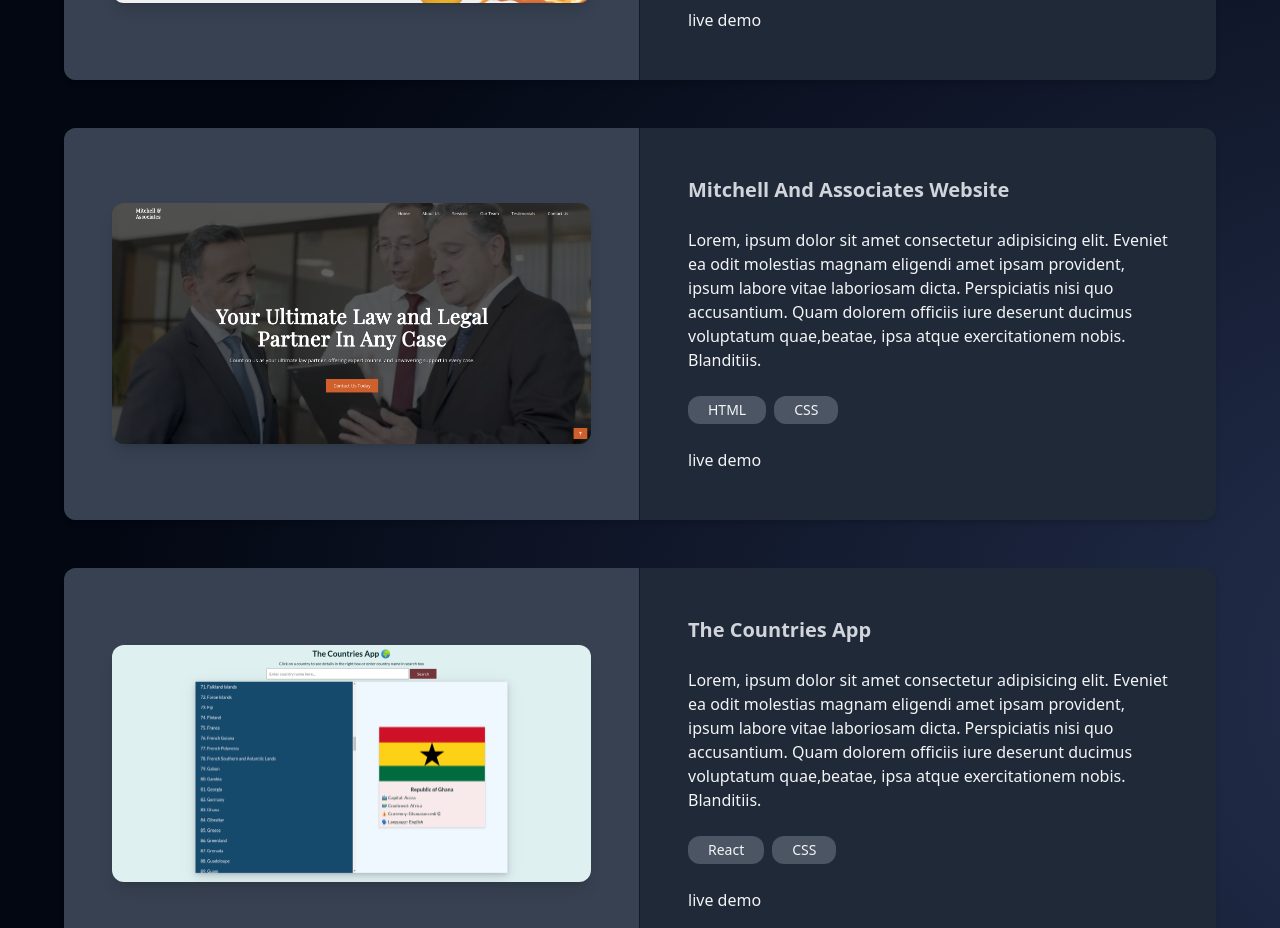
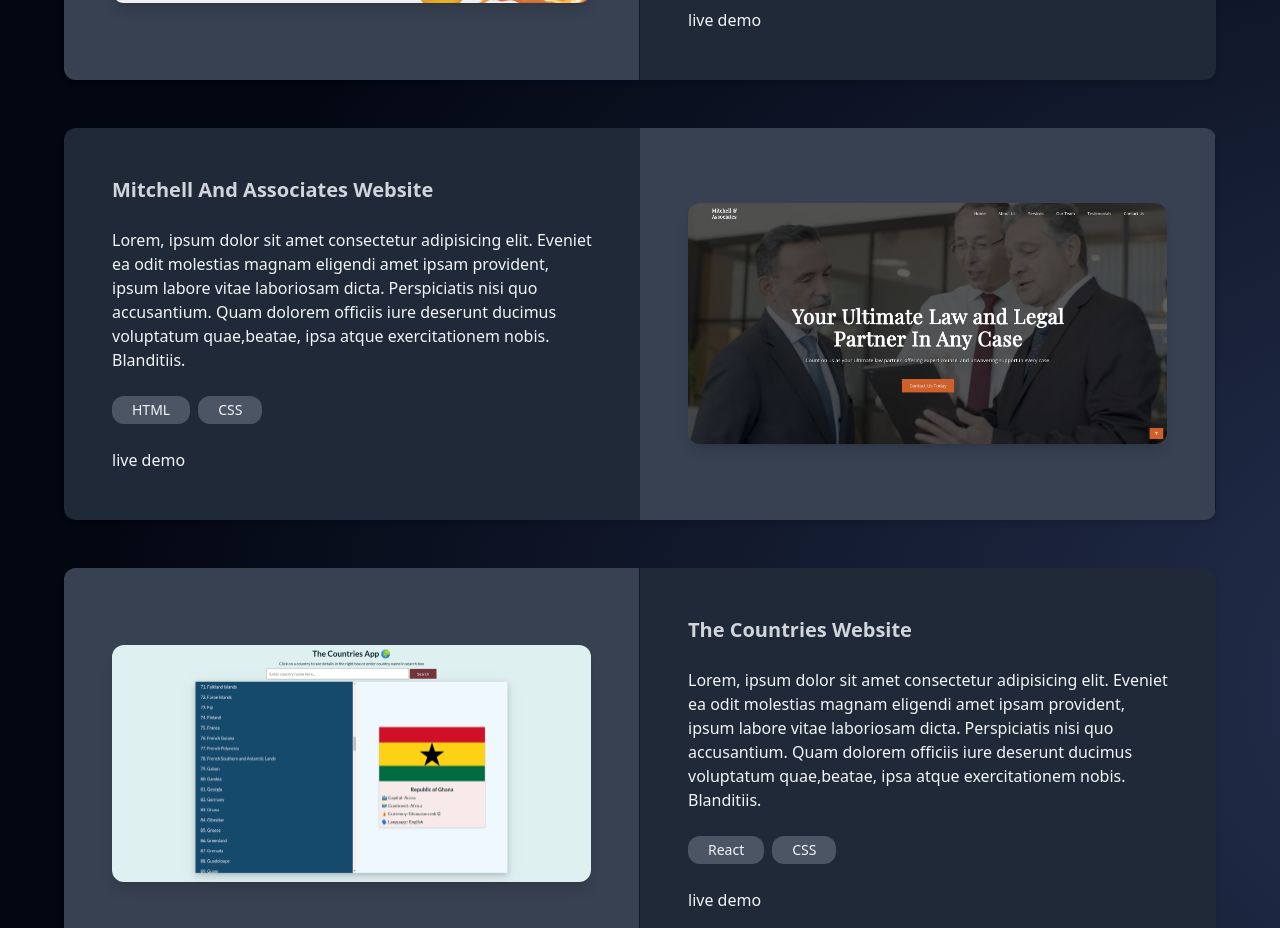
Before and after one commit to kworlanyo/worlanyo-kwabla-kporfeame, a React (Vite) app: page / in a window 1280 px wide. Shown: the part 1000-1928 px from the top of the page. Built offline with nearby package versions, Linux system fonts and the light colour scheme.

Commit message:
Changed the address of the countries website and worked on the hero component

```diff
--- a/src/components/Hero.jsx
+++ b/src/components/Hero.jsx
@@ -1,5 +1,4 @@
 /* eslint-disable react/no-unescaped-entities */
-// import avatar from "../assets/avatar.png";
 import heroImage from "../assets/hero-image-1.png";
 import { FaSquareXTwitter } from "react-icons/fa6";
 import { FaLinkedin } from "react-icons/fa6";
--- a/src/components/Projects.jsx
+++ b/src/components/Projects.jsx
@@ -20,10 +20,10 @@ const projects = [
     techUsed: ["HTML", "CSS"],
   },
   {
-    name: "The Countries App",
+    name: "The Countries Website",
     description:
       "Lorem, ipsum dolor sit amet consectetur adipisicing elit. Eveniet ea odit molestias magnam eligendi amet ipsam provident, ipsum labore vitae laboriosam dicta. Perspiciatis nisi quo accusantium. Quam dolorem officiis iure deserunt ducimus voluptatum quae,beatae, ipsa atque exercitationem nobis. Blanditiis.",
-    link: "https://kworlanyo.github.io/The-Countries-App/",
+    link: "https://the-countries-website.onrender.com/",
     image: countries,
     techUsed: ["React", "CSS"],
   },
@@ -50,141 +50,19 @@ function Projects() {
             Some of my projects are below:
           </p>
         </div>
-        {/* <div className="flex flex-col w-full max-w-6xl mx-auto overflow-hidden shadow-md rounded-xl bg-gray dark:bg-gray-100 dark:shadow-2xl md:flex-row">
-          <div className="flex items-center justify-center p-8 border-gray-100 bg-gray-50 dark:bg-gray-200 max-md:rounded-t-xl md:w-1/2 lg:p-12 md:rounded-1-xl md:border-r">
-            <a
-              href="https://kworlanyo.github.io/Mitchell-And-Associates-Law-Firm-Website/"
-              target="_blank"
-            >
-              <img
-                src={mitchell}
-                alt="mitchell and associates website"
-                loading="lazy"
-                className="transition-transform duration-500 shadow-lg rounded-xl md:hover:scale-105"
-              />
-            </a>
-          </div>
-          <div className="flex flex-col gap-6 p-8 md:w-1/2 lg:p-12">
-            <p className="text-lg font-semibold text-gray-900 md:text-xl">
-              Mitchell And Associates Website
-            </p>
-            <p className="text-base text-normal">
-              Lorem, ipsum dolor sit amet consectetur adipisicing elit. Eveniet
-              ea odit molestias magnam eligendi amet ipsam provident, ipsum
-              labore vitae laboriosam dicta. Perspiciatis nisi quo accusantium.
-              Quam dolorem officiis iure deserunt ducimus voluptatum quae,
-              beatae, ipsa atque exercitationem nobis. Blanditiis.
-            </p>
-            <div className="flex flex-wrap gap-2">
-              <div className="flex items-center justify-center px-5 py-1 bg-gray-200 rounded-xl">
-                <p className="text-sm font-medium text-normal">HTML</p>
-              </div>
-              <div className="flex items-center justify-center px-5 py-1 bg-gray-200 rounded-xl">
-                <p className="text-sm font-medium text-normal">CSS</p>
-              </div>
-            </div>
-            <a
-              href="https://kworlanyo.github.io/Mitchell-And-Associates-Law-Firm-Website/"
-              target="_blank"
-            >
-              live demo
-            </a>
-          </div>
-        </div>
-        <div className="flex flex-col w-full max-w-6xl mx-auto overflow-hidden shadow-md rounded-xl bg-gray dark:bg-gray-100 dark:shadow-2xl md:flex-row">
-          <div className="flex items-center justify-center p-8 border-gray-100 bg-gray-50 dark:bg-gray-200 max-md:rounded-t-xl md:w-1/2 lg:p-12 md:rounded-1-xl md:border-r md:order-last">
-            <a
-              href="https://lavie-fruit-juices-and-smoothies-website.onrender.com/"
-              target="_blank"
-            >
-              <img
-                src={lavie}
-                alt="lavie juices and smoothies website"
-                loading="lazy"
-                className="transition-transform duration-500 shadow-lg rounded-xl md:hover:scale-105"
-              />
-            </a>
-          </div>
-          <div className="flex flex-col gap-6 p-8 md:w-1/2 lg:p-12">
-            <p className="text-lg font-semibold text-gray-900 md:text-xl">
-              Lavie Juices and Smoothies Website
-            </p>
-            <p className="text-base text-normal">
-              Lorem, ipsum dolor sit amet consectetur adipisicing elit. Eveniet
-              ea odit molestias magnam eligendi amet ipsam provident, ipsum
-              labore vitae laboriosam dicta. Perspiciatis nisi quo accusantium.
-              Quam dolorem officiis iure deserunt ducimus voluptatum quae,
-              beatae, ipsa atque exercitationem nobis. Blanditiis.
-            </p>
-            <div className="flex flex-wrap gap-2">
-              <div className="flex items-center justify-center px-5 py-1 bg-gray-200 rounded-xl">
-                <p className="text-sm font-medium text-normal">React</p>
-              </div>
-              <div className="flex items-center justify-center px-5 py-1 bg-gray-200 rounded-xl">
-                <p className="text-sm font-medium text-normal">CSS</p>
-              </div>
-              <div className="flex items-center justify-center px-5 py-1 bg-gray-200 rounded-xl">
-                <p className="text-sm font-medium text-normal">
-                  React Router Dom
-                </p>
-              </div>
-            </div>
-            <a
-              href="https://lavie-fruit-juices-and-smoothies-website.onrender.com/"
-              target="_blank"
-            >
-              live demo
-            </a>
-          </div>
-        </div>
-        <div className="flex flex-col w-full max-w-6xl mx-auto overflow-hidden shadow-md rounded-xl bg-gray dark:bg-gray-100 dark:shadow-2xl md:flex-row">
-          <div className="flex items-center justify-center p-8 border-gray-100 bg-gray-50 dark:bg-gray-200 max-md:rounded-t-xl md:w-1/2 lg:p-12 md:rounded-1-xl md:border-r">
-            <a
-              href="https://kworlanyo.github.io/The-Countries-App/"
-              target="_blank"
-            >
-              <img
-                src={countries}
-                alt="The Countries App"
-                loading="lazy"
-                className="transition-transform duration-500 shadow-lg rounded-xl md:hover:scale-105"
-              />
-            </a>
-          </div>
-          <div className="flex flex-col gap-6 p-8 md:w-1/2 lg:p-12">
-            <p className="text-lg font-semibold text-gray-900 md:text-xl">
-              The Countries App
-            </p>
-            <p className="text-base text-normal">
-              Lorem, ipsum dolor sit amet consectetur adipisicing elit. Eveniet
-              ea odit molestias magnam eligendi amet ipsam provident, ipsum
-              labore vitae laboriosam dicta. Perspiciatis nisi quo accusantium.
-              Quam dolorem officiis iure deserunt ducimus voluptatum quae,
-              beatae, ipsa atque exercitationem nobis. Blanditiis.
-            </p>
-            <div className="flex flex-wrap gap-2">
-              <div className="flex items-center justify-center px-5 py-1 bg-gray-200 rounded-xl">
-                <p className="text-sm font-medium text-normal">React</p>
-              </div>
-              <div className="flex items-center justify-center px-5 py-1 bg-gray-200 rounded-xl">
-                <p className="text-sm font-medium text-normal">CSS</p>
-              </div>
-            </div>
-            <a
-              href="https://kworlanyo.github.io/The-Countries-App/"
-              target="_blank"
-            >
-              live demo
-            </a>
-          </div>
-        </div> */}
-        {projects.map((project) => {
+        {projects.map((project, i) => {
           return (
             <div
               key={project.link}
               className="flex flex-col w-full max-w-6xl mx-auto overflow-hidden bg-[#1F2937] text-gray-100 shadow-md rounded-xl dark:shadow-2xl md:flex-row"
             >
-              <div className="flex items-center justify-center p-8 border-gray-900 bg-[#374151] max-md:rounded-t-xl md:w-1/2 lg:p-12 md:rounded-1-xl md:border-r">
+              <div
+                className={
+                  i % 2 === 0
+                    ? "flex items-center justify-center p-8 border-gray-900 bg-[#374151] max-md:rounded-t-xl md:w-1/2 lg:p-12 md:rounded-1-xl md:border-r"
+                    : "flex items-center justify-center p-8 border-gray-900 bg-[#374151] max-md:rounded-t-xl md:w-1/2 lg:p-12 md:rounded-1-xl md:border-r order-last"
+                }
+              >
                 <a href={project.link} target="_blank">
                   <img
                     src={project.image}
@@ -212,12 +90,6 @@ function Projects() {
                       </div>
                     );
                   })}
-                  {/* <div className="flex items-center justify-center px-5 py-1 bg-gray-200 rounded-xl">
-                    <p className="text-sm font-medium text-normal">React</p>
-                  </div>
-                  <div className="flex items-center justify-center px-5 py-1 bg-gray-200 rounded-xl">
-                    <p className="text-sm font-medium text-normal">CSS</p>
-                  </div> */}
                 </div>
                 <a href={project.link} target="_blank">
                   live demo
```
